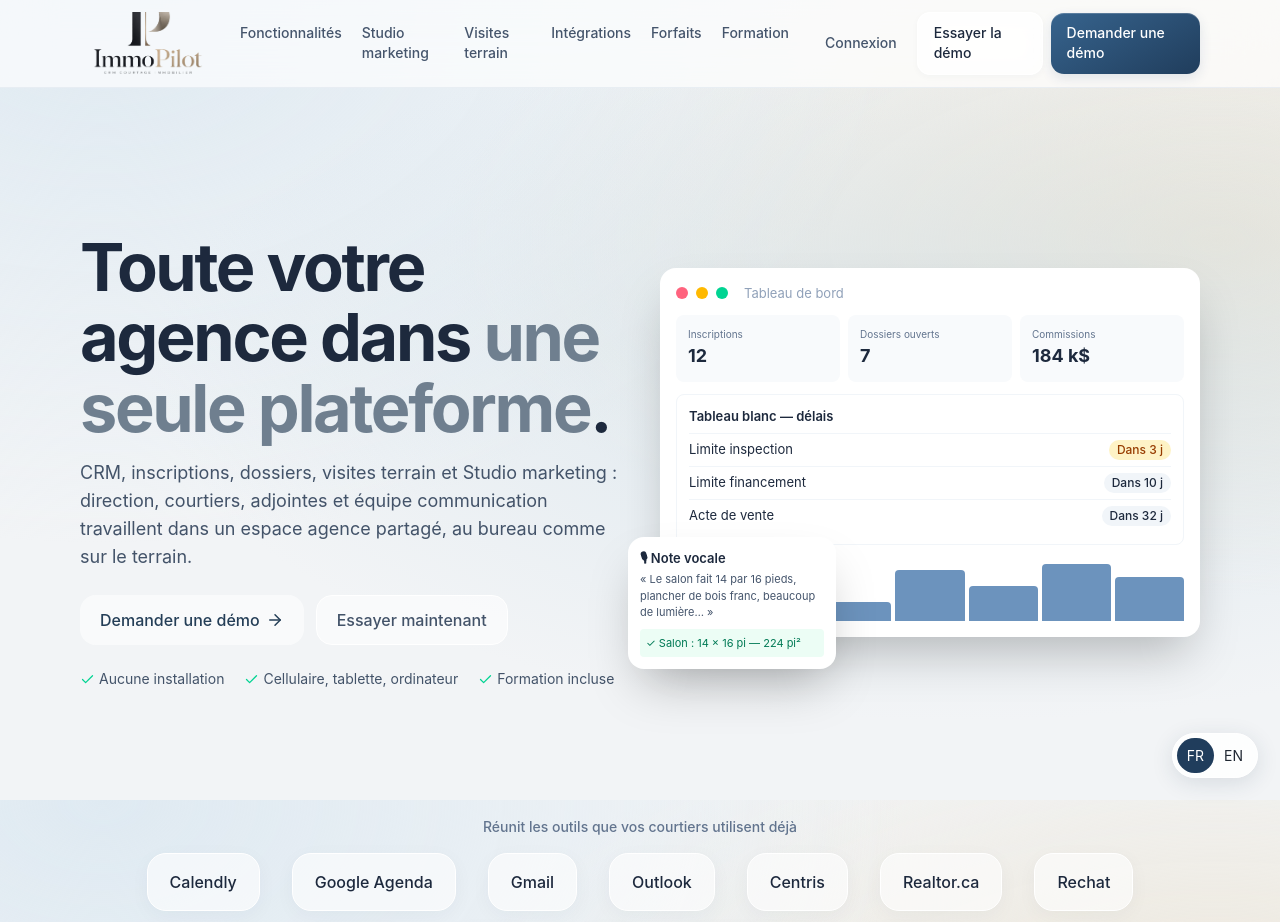
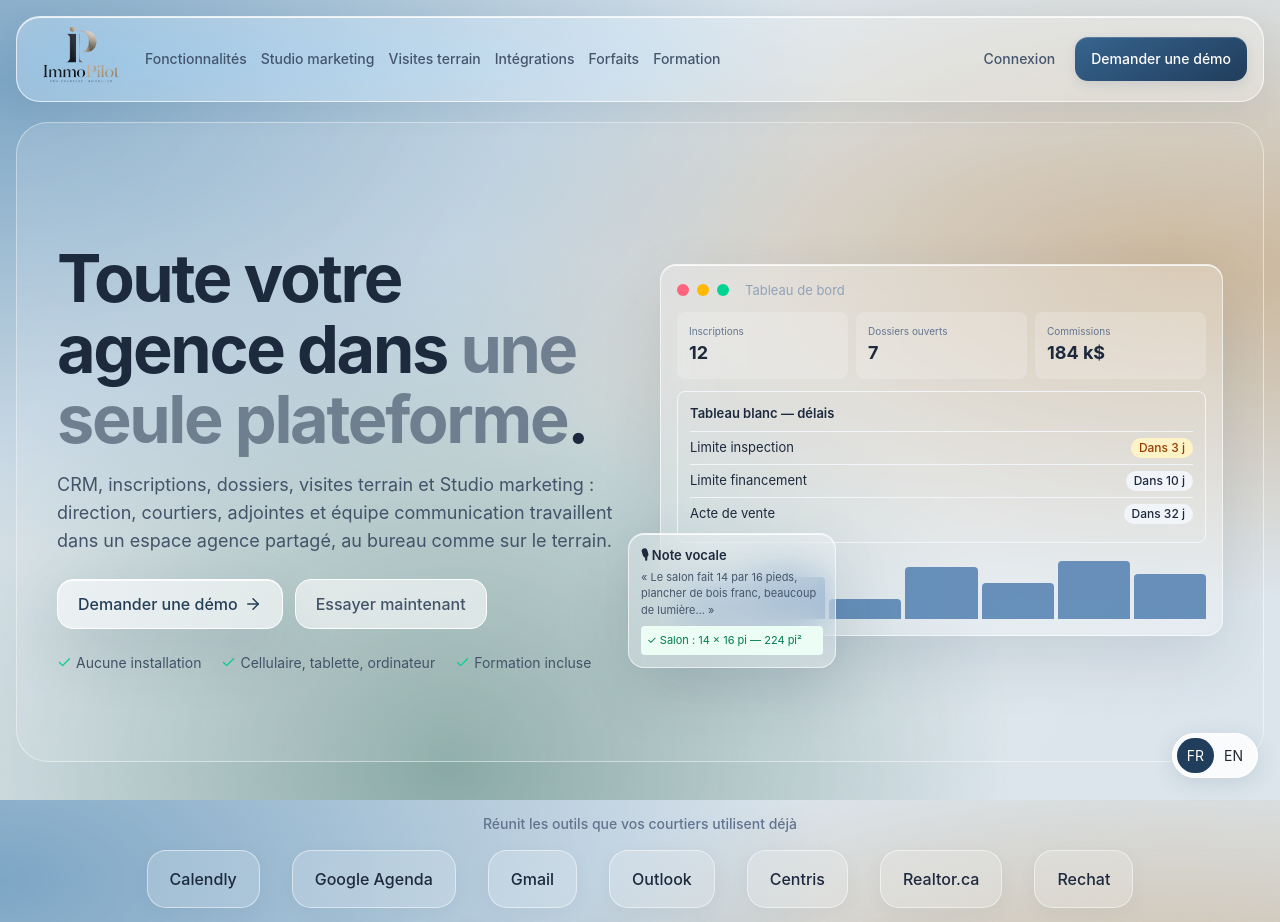
Before and after one commit to tokkimi/my-pilot, a React (Vite) app: page / in a window 1280 px wide. Shown: the top 922 px of the page. Built offline with nearby package versions, Linux system fonts and the light colour scheme.

Commit message:
Fix responsive navigation and add visibly translucent app surfaces

```diff
--- a/public/sw.js
+++ b/public/sw.js
@@ -1,6 +1,6 @@
 // Service worker : l'application s'ouvre instantanément et reste utilisable avec un réseau faible.
 // Les données (/api) ne sont jamais mises en cache.
-const CACHE = 'immopilot-v2'
+const CACHE = 'immopilot-v3'
 self.addEventListener('install', e => { self.skipWaiting(); e.waitUntil(caches.open(CACHE).then(c => c.addAll(['/', '/app', '/immopilot-logo.png?v=2', '/manifest.webmanifest']).catch(() => undefined))) })
 self.addEventListener('activate', e => { e.waitUntil(caches.keys().then(k => Promise.all(k.filter(x => x !== CACHE).map(x => caches.delete(x)))).then(() => self.clients.claim())) })
 self.addEventListener('fetch', e => {
--- a/src/App.tsx
+++ b/src/App.tsx
@@ -83,7 +83,7 @@ export default function App() {
   const groups = [...new Set(Object.values(PAGES).map(p => p.group))]
 
   return (
-    <div className="min-h-screen lg:pl-64">
+    <div className="app-shell min-h-screen lg:pl-64">
       <aside className={`no-print fixed inset-y-0 left-0 z-40 flex w-64 flex-col bg-ink text-slate-300 transition-transform lg:translate-x-0 ${nav ? 'translate-x-0' : '-translate-x-full'}`}>
         <div className="flex items-center justify-between px-4 py-4">
           <div className="flex min-w-0 items-center gap-2">
--- a/src/index.css
+++ b/src/index.css
@@ -71,3 +71,45 @@ button:focus-visible,a:focus-visible { outline:3px solid #6a92b8; outline-offset
 @media(max-width:640px) { .card { border-radius:19px; } main { padding-top:1.25rem !important; } .brand-logo{width:125px;} .login-glass form{padding:1.6rem;} }
 @media(prefers-reduced-motion:reduce) { *,*::before,*::after { scroll-behavior:auto !important; transition:none !important; animation:none !important; } }
 @media print { .card { backdrop-filter:none; background:white; box-shadow:none; } }
+
+/* Shared translucent surfaces: color remains visible through every panel. */
+body { background: radial-gradient(ellipse at 0% 10%,#7da6c5 0,transparent 46%),radial-gradient(ellipse at 92% 34%,#cab598 0,transparent 44%),radial-gradient(ellipse at 35% 95%,#89a9a5 0,transparent 48%),#dce5ec; background-attachment:fixed; }
+.card { background:linear-gradient(125deg,#ffffff55,#ffffff20); border:1px solid #ffffff9c; box-shadow:inset 0 1px 0 #ffffffe0,inset 0 -1px 0 #ffffff35,0 12px 32px #20354d12; backdrop-filter:blur(28px) saturate(145%); -webkit-backdrop-filter:blur(28px) saturate(145%); }
+.landing-glass { padding:16px; }
+.landing-glass>header { max-width:1440px; margin:auto; top:16px; border:1px solid #ffffffad; border-radius:24px; background:#ffffff45; box-shadow:inset 0 1px #ffffffd9,0 8px 32px #243f5514; backdrop-filter:blur(30px) saturate(155%); -webkit-backdrop-filter:blur(30px) saturate(155%); }
+.landing-glass>header>div:first-child { max-width:none; min-height:84px; padding:8px 22px; gap:24px; }
+.landing-glass>header nav { align-items:center; gap:22px; }
+.landing-glass>header a { white-space:nowrap; flex-shrink:0; }
+.landing-glass>header nav a { font-size:14px; line-height:20px; }
+.landing-glass>header .btn-primary,.landing-glass>header .btn-outline { min-height:44px; padding:10px 16px; justify-content:center; font-size:14px; }
+.landing-glass>header .brand-logo { width:112px; height:64px; object-fit:cover; flex-shrink:0; }
+.landing-glass>section { border-radius:32px; margin:20px auto; }
+.landing-glass section.bg-slate-50,.landing-glass section.bg-gradient-to-b { background:#ffffff16; border:1px solid #ffffff50; }
+.landing-hero { max-width:1440px; border:1px solid #ffffff70; background:linear-gradient(120deg,#ffffff25,#ffffff05); }
+.landing-hero>div { max-width:1280px; padding:72px 40px 88px; }
+.landing-glass #integrations { padding:48px 32px; background:linear-gradient(120deg,#5a8baf26,#d0ad7933); border:1px solid #ffffff70; }
+.landing-glass #integrations .card { min-height:132px; justify-content:center; gap:14px; border-radius:26px; background:linear-gradient(135deg,#ffffff38,#ffffff0c); }
+.landing-glass #integrations .card img { width:42px;height:42px;object-fit:contain;filter:drop-shadow(0 4px 6px #18344d18); }
+.landing-glass #integrations .card span { font-size:14px; color:#28394a; }
+.platform-logo-card { background:#ffffff30; border-color:#ffffff80; backdrop-filter:blur(18px); }
+.landing-glass footer { background:#ffffff25; border-radius:24px; padding:28px; }
+.app-shell { margin:16px; min-height:calc(100dvh - 32px); border:1px solid #ffffff8c; border-radius:28px; background:#ffffff16; box-shadow:0 20px 70px #284b641a; }
+.app-shell aside.no-print { top:28px; bottom:28px; left:28px; width:240px; border:1px solid #ffffff75; border-radius:22px; background:linear-gradient(150deg,#213e59b0,#263e4a85); backdrop-filter:blur(32px) saturate(150%); }
+.app-shell main { padding:32px!important; }
+.app-shell aside nav button { min-height:42px; font-size:14px; }
+.app-shell aside nav button svg { flex-shrink:0; }
+.app-shell header { background:#ffffff48; border-color:#ffffff80; backdrop-filter:blur(24px); }
+.app-shell>nav>div { background:#19364cbf; backdrop-filter:blur(28px); border:1px solid #ffffff70; }
+@media(min-width:1024px) { .app-shell { padding-left:264px; } }
+@media(max-width:1279px) { .landing-glass>header nav,.landing-glass>header>div:first-child>div { display:none; } .landing-glass>header>div:first-child>button { display:block; } .landing-glass>header>div:nth-child(2) { display:flex; } }
+@media(max-width:767px) { .landing-glass { padding:8px; } .landing-glass>header { top:8px;border-radius:20px; } .landing-glass>header>div:first-child { min-height:68px;padding:4px 16px; } .landing-glass>header .brand-logo { width:96px;height:58px; } .landing-hero>div { padding:36px 20px; } .landing-hero h1 { font-size:2.65rem; } .landing-glass #integrations { padding:32px 16px; } .landing-glass #integrations>div { grid-template-columns:repeat(3,minmax(0,1fr));gap:10px; } .landing-glass #integrations .card { padding:12px 5px;min-height:110px;border-radius:20px; } .landing-glass #integrations .card span { font-size:12px; } .app-shell { margin:0;border:0;border-radius:0;min-height:100dvh; } .app-shell main { padding:20px 16px 120px!important; } .app-shell aside.no-print { top:12px;bottom:12px;left:0; } }
+@media print { body{background:white}.app-shell{margin:0;border:0;box-shadow:none}.card{background:white;backdrop-filter:none} }
+.landing-glass section[id] { scroll-margin-top:124px; }
+.landing-hero .bg-white { background:#ffffff45; border:1px solid #ffffffa0; backdrop-filter:blur(24px); box-shadow:inset 0 1px #ffffffd0,0 24px 60px #1c354f20; }
+.landing-hero .bg-slate-50 { background:#ffffff30; }
+.landing-glass #integrations>p:last-child { color:#526174; }
+@media(min-width:1280px) and (max-width:1399px) { .landing-glass>header nav {gap:14px}.landing-glass>header>div:first-child {gap:16px;padding-inline:16px}.landing-glass>header .brand-logo{width:96px}.landing-glass>header .btn-outline{display:none} }
+.app-shell main .grid>* { min-width:0; }
+.app-shell main .card { min-width:0; max-width:100%; }
+.app-shell main .card table { min-width:0; }
+@media(max-width:767px) { .app-shell main .card { overflow-x:auto; } .app-shell main h2 { overflow-wrap:anywhere; } }
```
